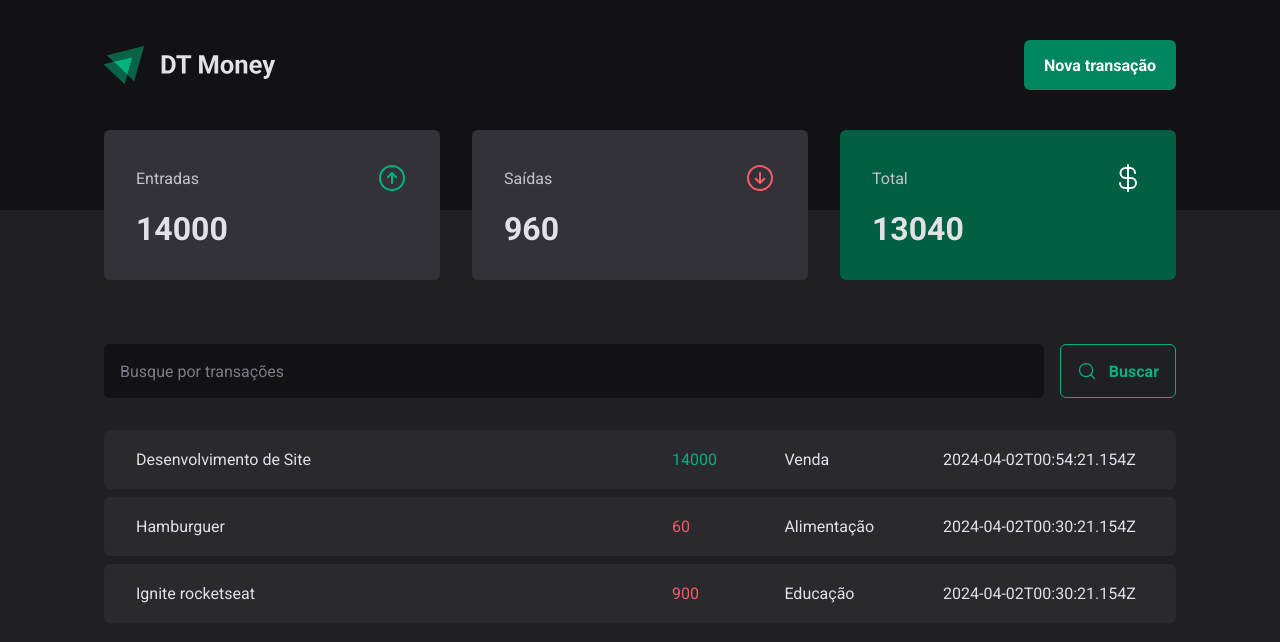
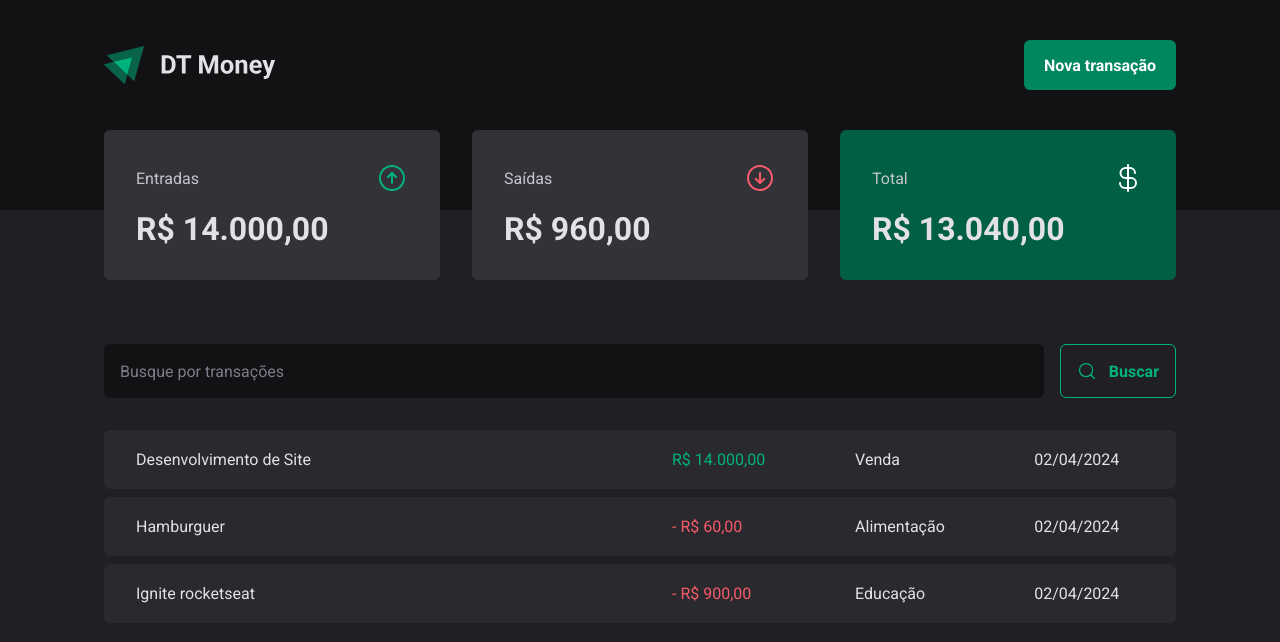
Before and after one commit to LopesA95/dt-money, a React (Vite) app: page / in a window 1280 px wide. Shown: the top 642 px of the page. Built offline with nearby package versions, Linux system fonts and the light colour scheme; data requests are answered from the project's data file.

Commit message:
✨ Formatando os valores

```diff
--- a/src/components/Summary/index.tsx
+++ b/src/components/Summary/index.tsx
@@ -2,6 +2,7 @@
 import { SummaryCard, SummaryContainer } from "./styles";
 import { useContext } from "react";
 import { TransactionsContext } from "../../contexts/TransactionsContext";
+import { priceFormatter } from "../../utils/formatter";
 
 export function Summary() {
   const { transactions } = useContext(TransactionsContext);
@@ -32,7 +33,7 @@
           <ArrowCircleUp size={32} color="#00b37e" />
         </header>
 
-        <strong>{summary.income}</strong>
+        <strong>{priceFormatter.format(summary.income)}</strong>
       </SummaryCard>
       <SummaryCard>
         <header>
@@ -40,7 +41,7 @@
           <ArrowCircleDown size={32} color="#f75a68" />
         </header>
 
-        <strong>{summary.outcome}</strong>
+        <strong>{priceFormatter.format(summary.outcome)}</strong>
       </SummaryCard>
       <SummaryCard variant="green">
         <header>
@@ -48,7 +49,7 @@
           <CurrencyDollar size={32} color="#fff" />
         </header>
 
-        <strong>{summary.total}</strong>
+        <strong>{priceFormatter.format(summary.total)}</strong>
       </SummaryCard>
     </SummaryContainer>
   )
--- a/src/pages/Transactions/index.tsx
+++ b/src/pages/Transactions/index.tsx
@@ -4,6 +4,7 @@
 import { TransactionsContext } from "../../contexts/TransactionsContext";
 import { SearchForm } from "./components/SearchForm";
 import { PriceHighLight, TransactionsContainer, TransactionsTable } from "./styles";
+import { dateFormatter, priceFormatter } from "../../utils/formatter";
 
 
 export function Transactions() {
@@ -25,11 +26,12 @@
                   <td width='50%'>{transaction.description}</td>
                   <td>
                     <PriceHighLight variant={transaction.type}>
-                      {transaction.price}
+                      {transaction.type === 'outcome' && '- '}
+                      {priceFormatter.format(transaction.price)}
                     </PriceHighLight>
                   </td>
                   <td>{transaction.category}</td>
-                  <td>{transaction.createdAt}</td>
+                  <td>{dateFormatter.format(new Date(transaction.createdAt))}</td>
                 </tr>
               )
             })}
--- /dev/null
+++ b/src/utils/formatter.ts
@@ -0,0 +1,8 @@
+export const dateFormatter = new Intl.DateTimeFormat('pt-BR')
+
+export const priceFormatter = new Intl.NumberFormat('pt-BR', {
+  style: 'currency',
+  currency: 'BRL',
+  minimumFractionDigits: 2,
+  maximumFractionDigits: 2,
+})
```
